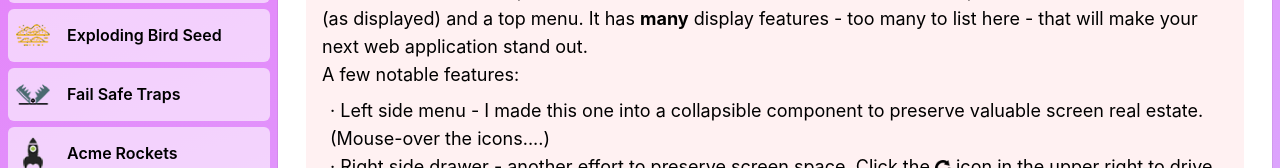
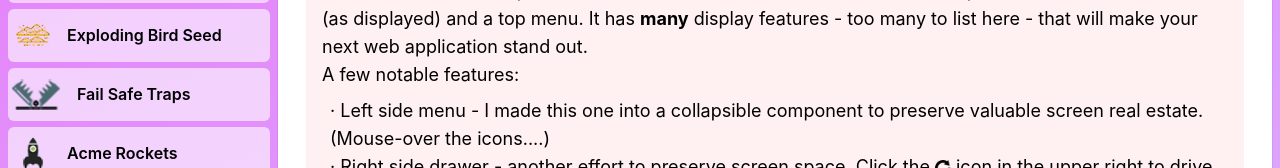
Before and after one commit to richleach/customCatalyst, a Next.js app: page / in a window 1280 px wide. Shown: the part 293-461 px from the top of the page. Built offline with nearby package versions, Linux system fonts and the light colour scheme; a web font is replaced by a local one.

Commit message:
icon size issue on mobile

```diff
--- a/src/components/sidebar-layout.tsx
+++ b/src/components/sidebar-layout.tsx
@@ -223,8 +223,8 @@
                         <div className="rounded-md flex items-center justify-center bg-transparent" style={{marginTop: "6px"}}>
                             <Link href="#" className="w-full">
                                 <div className="flex flex-row items-center rounded-md duration-0 mx-auto bg-white/60 w-full relative whitespace-nowrap pl-1">
-                                    <Image src="/images/beartrap.png" height={38} width={38} alt="Fail Safe Traps" style={{paddingLeft: "4px"}}/>
-                                    <div className={isSidebarExpanded ? (" visible align-top w-full") : (" invisible ")} style={{paddingBottom: "14px"}}>
+                                    <Image src="/images/beartrap2.png" height={48} width={48} alt="Fail Safe Traps" />
+                                    <div className={isSidebarExpanded ? (" visible align-top w-full") : (" invisible w-full")} style={{paddingBottom: "14px"}}>
                                         <div className="flex justify-between w-full" style={{paddingTop: "14px"}}>
                                             <div className="font-semibold" style={{paddingLeft: "17px"}}>Fail Safe Traps</div>
                                         </div>
```
Also changed, not shown: public/images/beartrap2.png (added).
